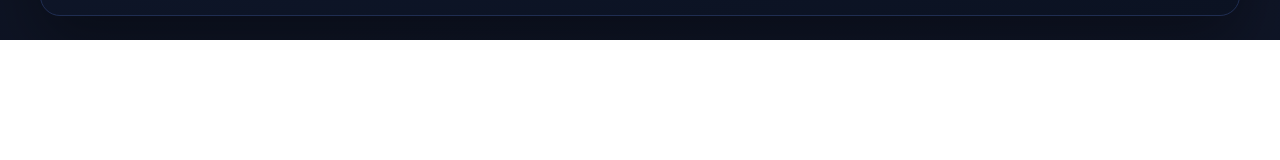
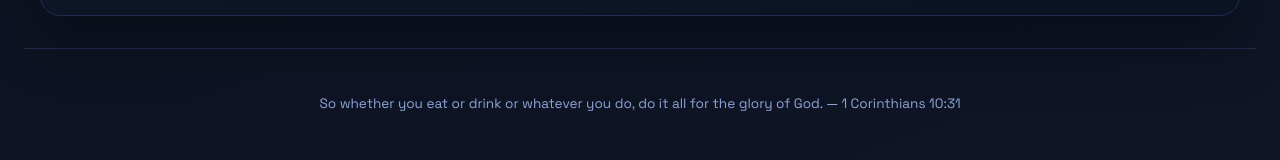
Before and after one commit to systemslibrarian/crypto-lab-hqc-timing-break, a website built with Vite: page index.html in a window 1280 px wide. Shown: the part 2493-2653 px from the top of the page. Before the commit the page ends 2533 px from the top, so only its background shows below. Built offline with nearby package versions, Linux system fonts and the light colour scheme.

Commit message:
Part D: scripture footer in UI verbatim

```diff
--- a/index.html
+++ b/index.html
@@ -15,5 +15,8 @@
   <body>
     <div id="app"></div>
     <script type="module" src="/src/main.ts"></script>
+    <footer class="scripture-footer">
+      <p>So whether you eat or drink or whatever you do, do it all for the glory of God. — 1 Corinthians 10:31</p>
+    </footer>
   </body>
 </html>
--- a/src/style.css
+++ b/src/style.css
@@ -308,3 +308,12 @@
     grid-template-columns: 1fr;
   }
 }
+
+.scripture-footer {
+  text-align: center;
+  padding: 2rem 1rem;
+  font-size: 0.85rem;
+  border-top: 1px solid var(--border);
+  color: var(--text-muted);
+  margin-top: 2rem;
+}
```
